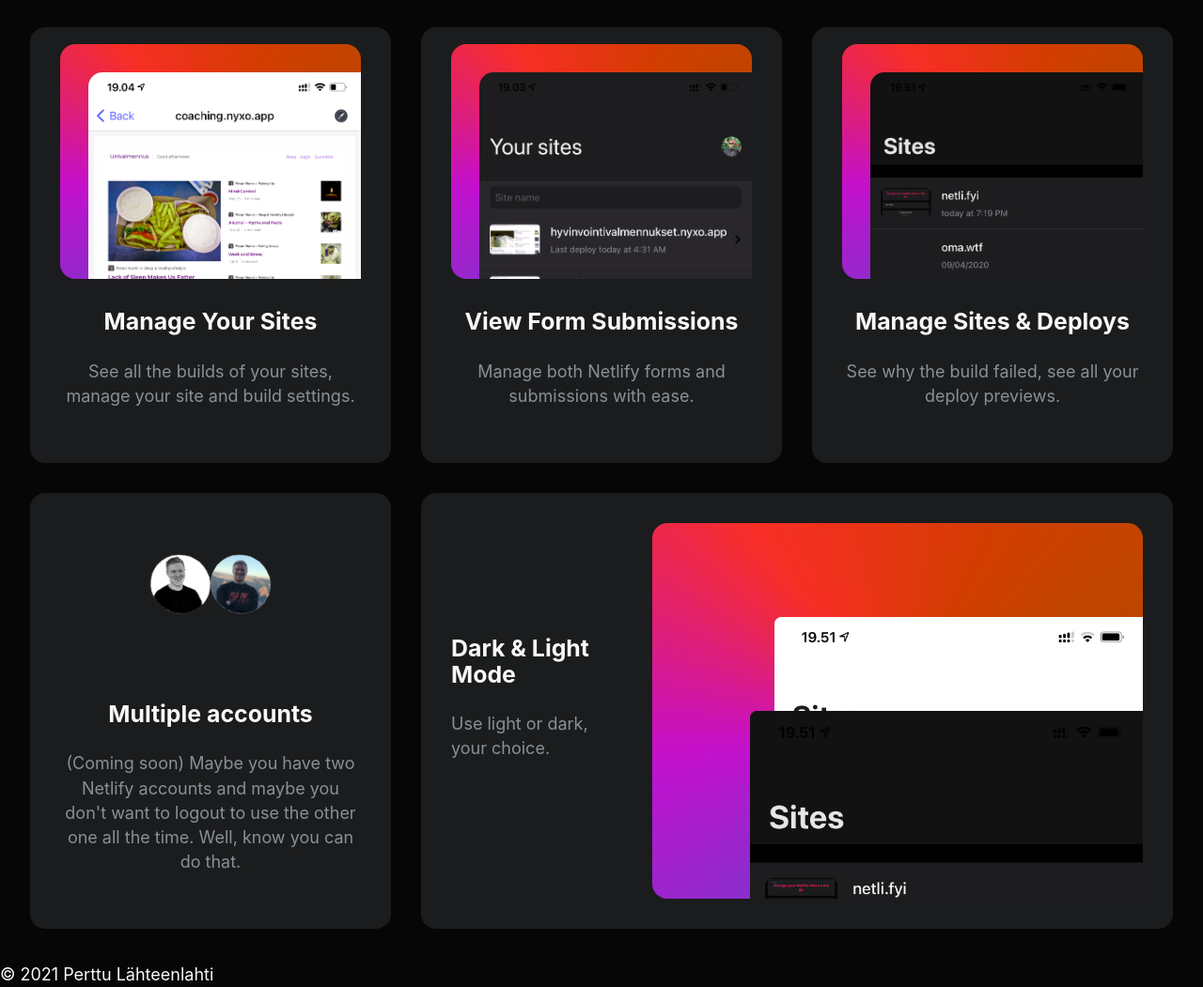
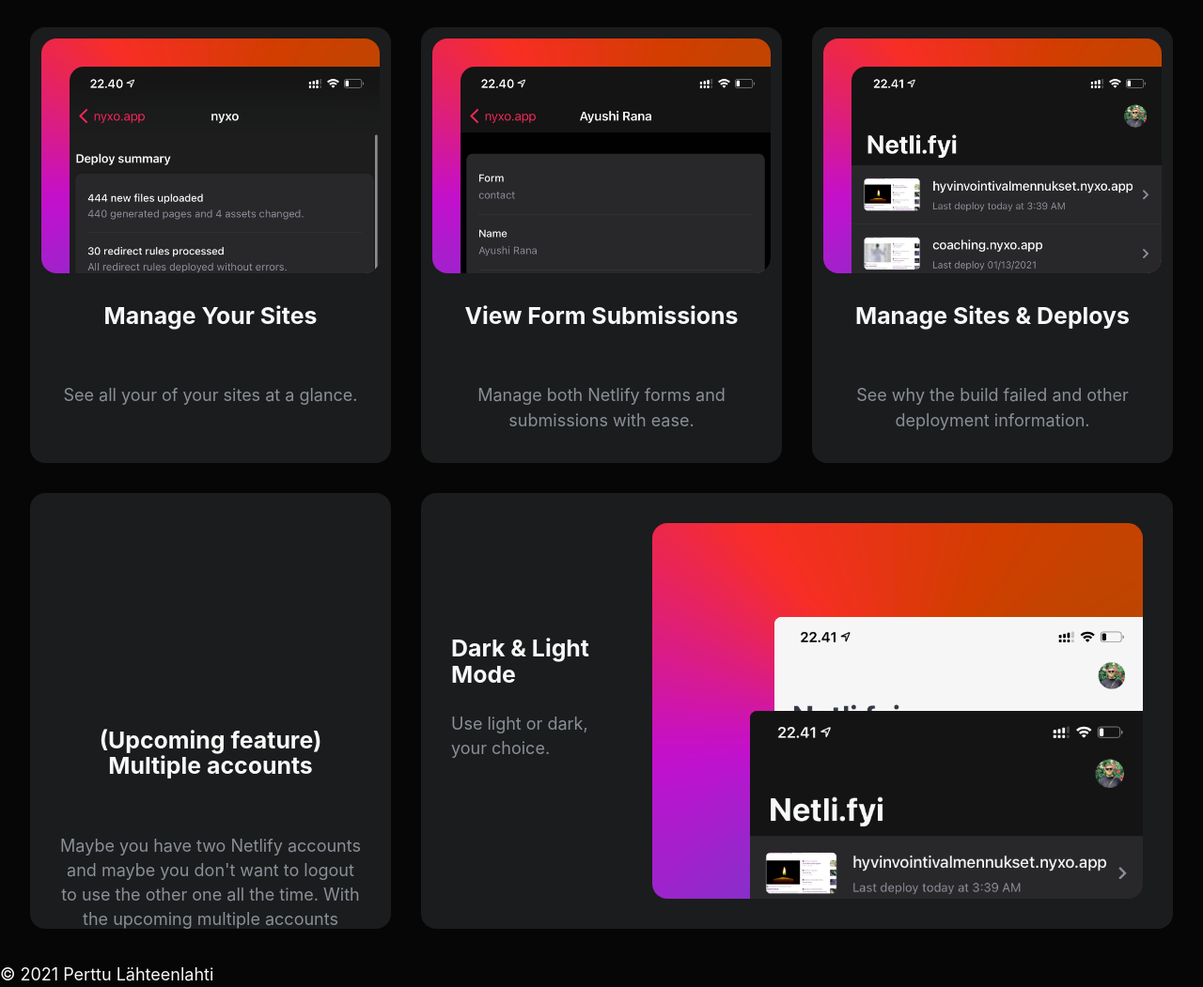
Before and after one commit to plahteenlahti/netli.fyi, a Gatsby site: page / in a window 1280 px wide. Shown: the part 499-1550 px from the top of the page at 94% size. Built offline with nearby package versions, Linux system fonts and the light colour scheme; Gatsby itself is replaced by a stand-in of ours.

Commit message:
Fix images and styles + links

```diff
--- a/src/pages/index.tsx
+++ b/src/pages/index.tsx
@@ -12,6 +12,7 @@
   const productName = "Netli.fyi"
 
   const {
+    start,
     lightUI,
     darkUI,
     perttu,
@@ -20,28 +21,35 @@
     forms,
   } = useStaticQuery(graphql`
     query {
-      lightUI: file(relativePath: { eq: "light-ui.jpg" }) {
+      start: file(relativePath: { eq: "start.png" }) {
         childImageSharp {
           fluid(maxWidth: 300) {
             ...GatsbyImageSharpFluid
           }
         }
       }
-      darkUI: file(relativePath: { eq: "dark-ui.jpg" }) {
+      lightUI: file(relativePath: { eq: "light-ui.png" }) {
         childImageSharp {
           fluid(maxWidth: 300) {
             ...GatsbyImageSharpFluid
           }
         }
       }
-      deploys: file(relativePath: { eq: "preview.jpeg" }) {
+      darkUI: file(relativePath: { eq: "dark-ui.png" }) {
         childImageSharp {
           fluid(maxWidth: 300) {
             ...GatsbyImageSharpFluid
           }
         }
       }
-      forms: file(relativePath: { eq: "darkpreview.jpeg" }) {
+      deploys: file(relativePath: { eq: "deploy.png" }) {
+        childImageSharp {
+          fluid(maxWidth: 300) {
+            ...GatsbyImageSharpFluid
+          }
+        }
+      }
+      forms: file(relativePath: { eq: "form.png" }) {
         childImageSharp {
           fluid(maxWidth: 300) {
             ...GatsbyImageSharpFluid
@@ -67,7 +75,7 @@
 
   return (
     <Layout>
-      <SEO title="Manage your Netlify deployments on the go" />
+      <SEO title="The Mobile App for Netlify" />
 
       <Grid>
         {/* Row 1 */}
@@ -78,29 +86,33 @@
             <Title>Manage your Netlify sites on the go.</Title>
           </Container>
           <AbsolutePositionedImage>
-            <Image image={forms?.childImageSharp?.fluid} />
+            <Image image={start?.childImageSharp?.fluid} />
           </AbsolutePositionedImage>
         </Cell>
+
         <Cell span={2} noBackground>
           <DownloadContainer>
-            <h3>Get it today</h3>
-            <P>Avaible for both iPhone and Android devices.</P>
-            <Button href="">
+            <h3>Coming soon for iOS and Android</h3>
+            <P>
+              Currently available in Open Beta for both iPhone and Android
+              devices.
+            </P>
+            <Button href="https://testflight.apple.com/join/cTsXZE42">
               <ButtonBG />
               <ButtonContent>
                 <ButtonText>
                   <FontAwesomeIcon icon={faApple} />
-                  <span>Download for iOS</span>
+                  <span>Beta for iOS</span>
                 </ButtonText>
               </ButtonContent>
             </Button>
 
-            <Button href="">
+            <Button href="https://play.google.com/apps/testing/deploy.nyxo.app">
               <ButtonBG />
               <ButtonContent>
                 <ButtonText>
                   <FontAwesomeIcon icon={faAndroid} />
-                  <span>Download for Android</span>
+                  <span>Beta for Android</span>
                 </ButtonText>
               </ButtonContent>
             </Button>
@@ -117,10 +129,7 @@
               </RoundImageContainer>
             </ImageBG>
             <h3>Manage Your Sites</h3>
-            <P>
-              See all the builds of your sites, manage your site and build
-              settings.
-            </P>
+            <P>See all your of your sites at a glance.</P>
           </Feature>
         </Cell>
         <Cell span={2}>
@@ -143,7 +152,7 @@
               </RoundImageContainer>
             </ImageBG>
             <h3>Manage Sites & Deploys</h3>
-            <P>See why the build failed, see all your deploy previews.</P>
+            <P>See why the build failed and other deployment information.</P>
           </Feature>
         </Cell>
 
@@ -152,7 +161,7 @@
         <Cell span={2}>
           <Feature>
             <Profiles>
-              <System>
+              {/* <System>
                 <Orbit>
                   <Profile1>
                     <Image image={perttu?.childImageSharp?.fluid} />
@@ -163,14 +172,17 @@
                     <Image image={perttu2?.childImageSharp?.fluid} />
                   </Profile2>
                 </Orbit>
-              </System>
+              </System> */}
             </Profiles>
 
-            <h3>Multiple accounts</h3>
+            <h3>
+              (Upcoming feature) <br></br>
+              Multiple accounts
+            </h3>
             <P>
-              (Coming soon) Maybe you have two Netlify accounts and maybe you
-              don't want to logout to use the other one all the time. Well, know
-              you can do that.
+              Maybe you have two Netlify accounts and maybe you don't want to
+              logout to use the other one all the time. With the upcoming
+              multiple accounts feature you no longer have to do that.
             </P>
           </Feature>
         </Cell>
@@ -245,7 +257,7 @@
     grid-column: span 4 / auto;
   }
 
-  @media screen and (max-width: 700px) {
+  @media screen and (max-width: 800px) {
     padding: 0px 12px;
     flex-direction: column;
     height: auto;
@@ -296,22 +308,31 @@
   animation: ${rotateHue} 5s ease-in-out infinite alternate;
 
   @media screen and (max-width: 1000px) {
-    text-align: center;
     line-height: 3rem;
     font-size: 2.5rem;
-    max-width: 100%;
+    max-width: 50%;
+  }
+
+  @media screen and (max-width: 700px) {
+    line-height: 2.5rem;
+    font-size: 2rem;
+    max-width: 50%;
   }
 `
 
 const Feature = styled.div`
-  padding: 32px;
   display: flex;
+  box-sizing: border-box;
   flex-direction: column;
   justify-content: flex-end;
   text-align: center;
-  height: 100%;
-  @media screen and (max-width: 1000px) {
-    padding: 24px;
+
+  p {
+    padding: 32px;
+
+    @media screen and (max-width: 1000px) {
+      padding: 24px;
+    }
   }
 `
 
@@ -322,6 +343,7 @@
 const UIContainer = styled.div`
   height: 100%;
   width: 100%;
+  overflow: hidden;
   position: relative;
   background-image: url(${gradient});
   background-size: cover;
@@ -337,7 +359,7 @@
   align-items: center;
 
   @media screen and (max-width: 1000px) {
-    padding: 24px 0px;
+    padding: 24px 24px;
     min-height: 350px;
   }
 `
@@ -551,13 +573,14 @@
 const ImageBG = styled.div`
   min-height: 250px;
   height: 100%;
-  width: 100%;
   position: relative;
   background-image: url(${gradient});
   background-size: cover;
   animation: ${rotateHue} 5s ease-in-out infinite alternate;
   border-radius: 16px;
-  margin-bottom: 32px;
+  margin: 12px 12px 32px;
+  box-sizing: border-box;
+  overflow: hidden;
 `
 
 const RoundImageContainer = styled.div`
```
Also changed, not shown: src/images/dark-ui.jpg (deleted), src/images/dark-ui.png (added), src/images/darkpreview.jpeg (deleted), src/images/deploy.png (added), src/images/form.png (added), src/images/light-ui.jpg (deleted), src/images/light-ui.png (added), src/images/preview.jpeg (deleted), src/images/sites.png (added), src/images/start.png (added).
